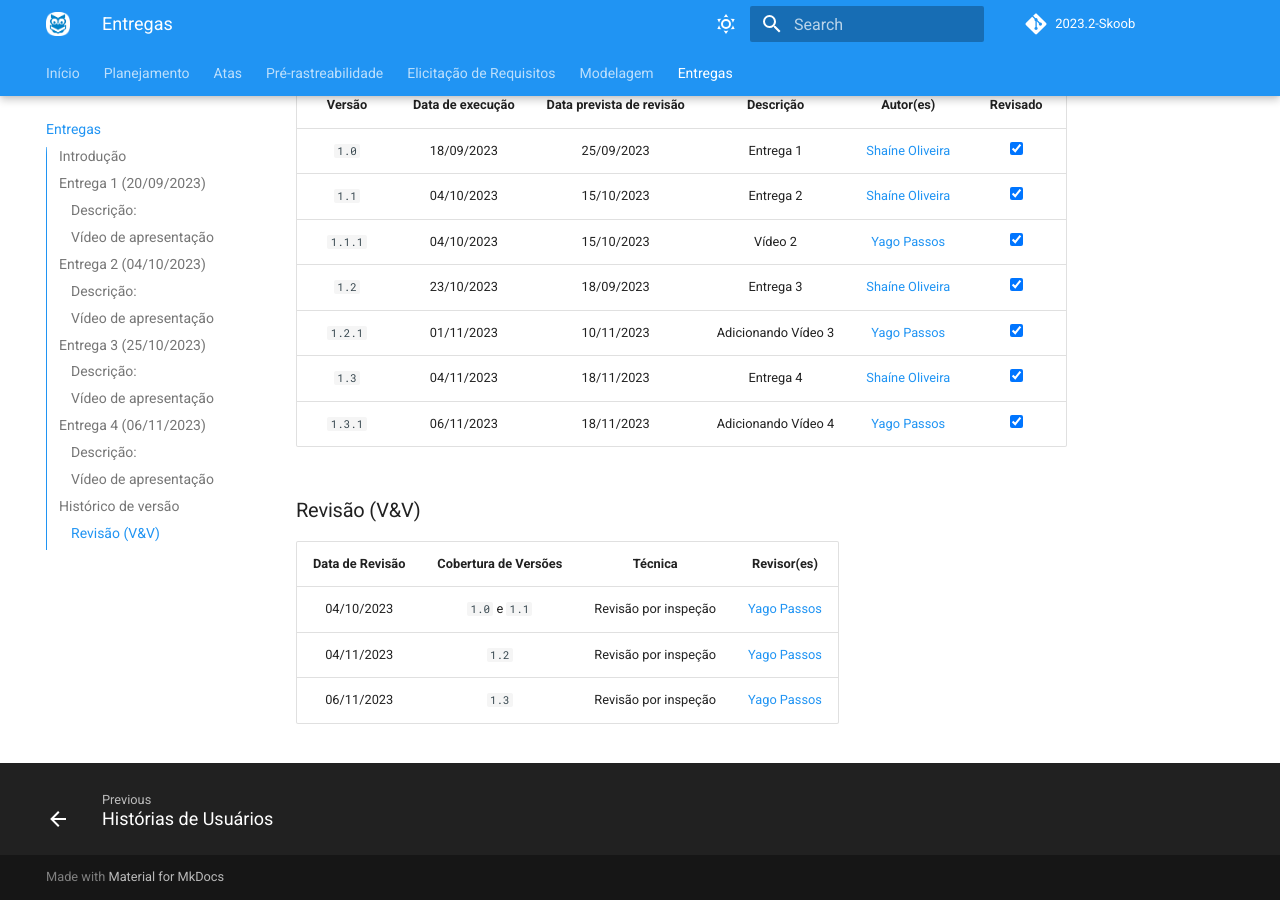
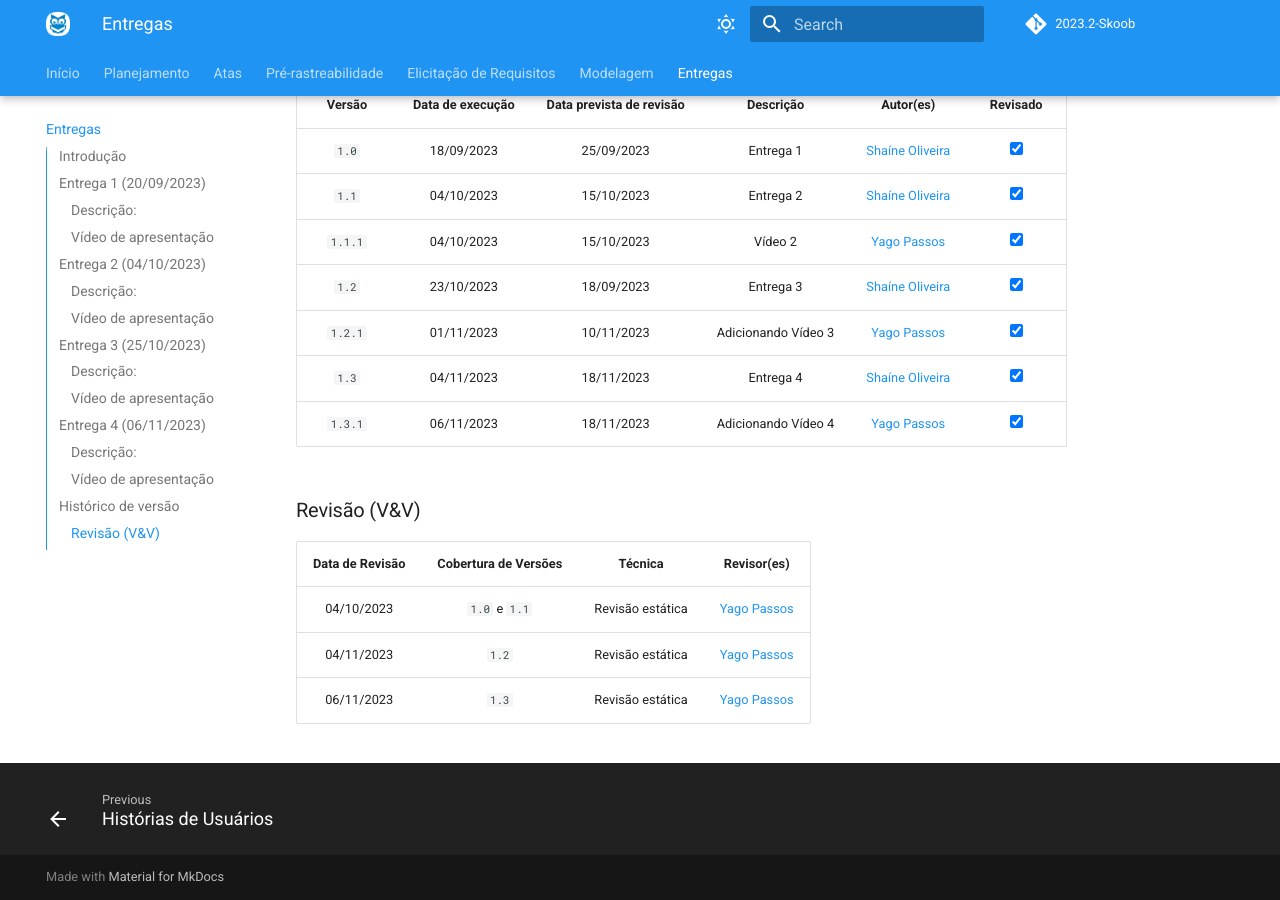
Before and after one commit to Requisitos-de-Software/2023.2-Skoob, an MkDocs documentation site: the page built from docs/planejamento/entregas.md, in a window 1280 px wide and 900 px high, scrolled down 4443 px. Built offline with MkDocs 1.6.1 and Material for MkDocs 9.7.7, drawn with Linux system fonts in a browser that asks for light colours; comment, search, counter and statistics services are not loaded.

Commit message:
atualizando ata 7

```diff
--- a/docs/planejamento/entregas.md
+++ b/docs/planejamento/entregas.md
@@ -76,6 +76,6 @@ encrypted-media; gyroscope; picture-in-picture" allowfullscreen=""></iframe>
 ### Revisão (V&V)
 | Data de Revisão | Cobertura de Versões |       Técnica        |                  Revisor(es)                  |
 | :-------------: | :------------------: | :------------------: | :-------------------------------------------: |
-|   04/10/2023    |    `1.0` e `1.1`     | Revisão por inspeção | [Yago Passos](https://github.com/yagompassos) |
-|   04/11/2023    |        `1.2`         | Revisão por inspeção | [Yago Passos](https://github.com/yagompassos) |
-|   06/11/2023    |        `1.3`         | Revisão por inspeção  | [Yago Passos](https://github.com/yagompassos) |
+|   04/10/2023    |    `1.0` e `1.1`     | Revisão estática | [Yago Passos](https://github.com/yagompassos) |
+|   04/11/2023    |        `1.2`         | Revisão estática | [Yago Passos](https://github.com/yagompassos) |
+|   06/11/2023    |        `1.3`         | Revisão estática | [Yago Passos](https://github.com/yagompassos) |
--- a/mkdocs.yml
+++ b/mkdocs.yml
@@ -43,6 +43,8 @@ nav:
     - Reunião 03: atas/reuniao03.md
     - Reunião 04: atas/reuniao04.md
     - Reunião 05: atas/reuniao05.md
+    - Reunião 06: atas/reuniao06.md
+    - Reunião 07: atas/reuniao07.md
   - Pré-rastreabilidade:
     - Aplicativos Analisados: pre_rastreabilidade/lista_de_aplicativos.md
     - Aplicativo Escolhido: pre_rastreabilidade/aplicativo_escolhido.md
```
